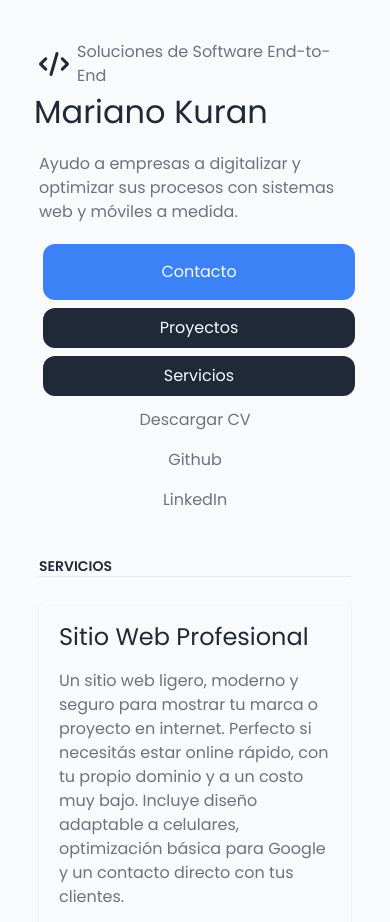
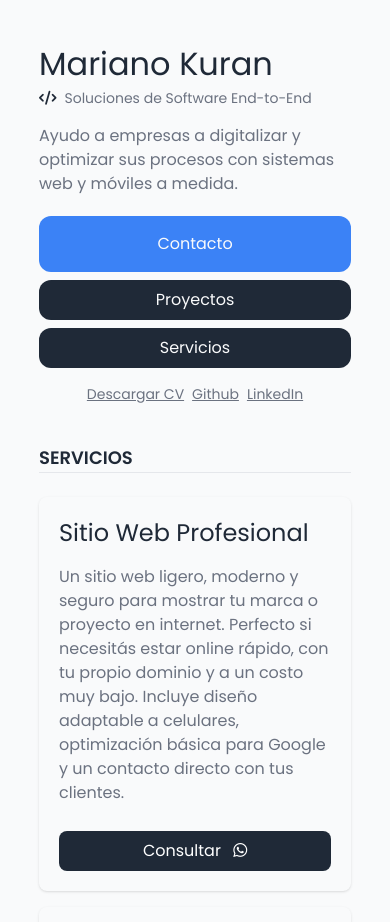
Before and after one commit to MarianoKuran/portfolio, a plain HTML site: page index.html in a window 390 px wide. Shown: the top 922 px of the page. Drawn offline with nearby package versions, Linux system fonts and the light colour scheme.

Commit message:
Update index.html

```diff
--- a/index.html
+++ b/index.html
@@ -3,7 +3,7 @@
     <head>
         <meta charset="UTF-8">
         <meta name="viewport" content="width=device-width, initial-scale=1.0">
-        <title>MK | Desarrollador de software</title>
+        <title>Mariano Kuran | Desarrollador de software</title>
         <!-- Tailwind CSS CDN -->
         <script src="https://cdn.tailwindcss.com"></script>
         <script src="https://kit.fontawesome.com/d821ae6b42.js" crossorigin="anonymous"></script>
@@ -28,20 +28,28 @@
                 <div class="h-full flex md:items-center">
                     <div class="flex flex-col items-start md:block">
                         <div class="flex items-center gap-2 md:gap-5">
-                            <i class="fa-solid fa-code text-[1.5rem] md:text-[3rem]"></i>
-                            <p class="text-[1rem] md:text-[1.8rem] text-gray-500">Soluciones de Software End-to-End</p>
+                            <i class="hidden sm:block fa-solid fa-code text-[1.2rem] md:text-[3rem]"></i>
+                            <p class="hidden sm:block text-[1rem] md:text-[1.8rem] text-gray-500">Soluciones de Software End-to-End</p>
                         </div>
-                        <h1 class="mb-4 ms-[-5px] text-[2rem] md:text-[5.25rem]">Mariano Kuran</h1>
+                        <div class="flex flex-col justify-center items-start mb-4 text-[2rem] md:text-[5.25rem]">
+                            <span class="sm:-ms-1 me-2">Mariano Kuran</span>
+                            <div class="flex items-center">
+                                <i class="sm:hidden fa-solid fa-code text-sm me-2"></i>
+                                <p class="sm:hidden text-sm text-gray-500">Soluciones de Software End-to-End</p>
+                            </div>
+                        </div>
                         <p class="md:w-[60%] md:text-[2rem] text-gray-500">Ayudo a empresas a digitalizar y optimizar sus procesos con sistemas web y móviles a medida.</p>
                         <div class="flex flex-col md:flex-row items-center flex-wrap w-full mt-5 gap-2 md:gap-10 md:text-2xl md:mt-14 text-gray-500 ">
                             <a href="#contact" class="w-full md:w-auto mr-2 py-4 px-5 rounded-xl bg-blue-500 text-center text-gray-50 duration-300 hover:cursor-pointer hover:bg-blue-600">Contacto</a>
                             <a href="/projects.html" class="w-full md:w-auto mr-2 py-2 px-5 rounded-xl md:rounded-3xl bg-gray-800 text-center text-gray-50 duration-300 hover:cursor-pointer hover:bg-gray-900">Proyectos</a>
                             <a href="#services" class="w-full md:w-auto mr-2 py-2 px-5 rounded-xl md:rounded-3xl bg-gray-800 text-center text-gray-50 duration-300 hover:cursor-pointer hover:bg-gray-900">Servicios</a>
-                            <a href="assets/cv.pdf" class="w-full md:w-auto mr-4 py-1 text-center rounded-lg duration-300 hover:cursor-pointer hover:text-gray-800" download>Descargar CV</a>
-                            <i class="fa-solid fa-circle text-[8px] text-gray-500 hidden md:block"></i>
-                            <a href="https://github.com/MarianoKuran" target="_blank" class="w-full md:w-auto mr-4 py-1 text-center rounded-lg duration-300 hover:cursor-pointer hover:text-gray-800">Github</a>
-                            <i class="fa-solid fa-circle text-[8px] text-gray-500 hidden md:block"></i>
-                            <a href="https://www.linkedin.com/in/mariano-kuran-software-developer" target="_blank" class="w-full md:w-auto mr-4 py-1 text-center rounded-lg duration-300 hover:cursor-pointer hover:text-blue-800">LinkedIn</a>
+                            <div class="flex mt-2">
+                                <a href="assets/cv.pdf" class="underline md:w-auto mr-2 text-sm duration-300 hover:cursor-pointer hover:text-gray-800" download>Descargar CV</a>
+                                <i class="fa-solid fa-circle text-[8px] text-gray-500 hidden md:block"></i>
+                                <a href="https://github.com/MarianoKuran" target="_blank" class="underline md:w-auto mr-2 text-sm duration-300 hover:cursor-pointer hover:text-gray-800">Github</a>
+                                <i class="fa-solid fa-circle text-[8px] text-gray-500 hidden md:block"></i>
+                                <a href="https://www.linkedin.com/in/mariano-kuran-software-developer" target="_blank" class="underline md:w-auto mr-2 text-sm duration-300 hover:cursor-pointer hover:text-blue-800">LinkedIn</a>
+                            </div>
                         </div>
                     </div>
                 </div>
@@ -49,7 +57,7 @@
 
             <!-- services -->
             <section id="services" class="pb-10">
-                <h2 class="mb-6 font-semibold text-sm md:text-2xl text-gray-800 uppercase border-b md:border-none">Servicios</h2>
+                <h2 class="mb-6 font-semibold text-lg md:text-2xl text-gray-800 uppercase border-b md:border-none">Servicios</h2>
                 <div class="h-full flex flex-wrap gap-4 justify-center md:justify-start">
                     <div class="w-full md:w-fit max-w-[450px] p-5 md:p-10 rounded-lg shadow hover:shadow-lg duration-200">
                         <h3 class="text-2xl md:text-4xl text-gray-800">Sitio Web Profesional</h3>
@@ -80,7 +88,7 @@
 
             <!-- skills -->
             <section id="skills" class="pb-10">
-                <h2 class="mb-6 font-semibold text-sm md:text-2xl text-gray-800 uppercase border-b md:border-none">Tecnologías</h2>
+                <h2 class="mb-6 font-semibold text-lg md:text-2xl text-gray-800 uppercase border-b md:border-none">Tecnologías</h2>
                 <div class="h-full flex flex-wrap gap-4 md:items-center">
                     <div class="py-2 px-5 rounded-lg border border-gray-200 text-gray-600 duration-100 hover:cursor-default hover:shadow">PHP</div>
                     <div class="py-2 px-5 rounded-lg border border-gray-200 text-gray-600 duration-100 hover:cursor-default hover:shadow">Laravel</div>
@@ -97,7 +105,7 @@
 
             <!-- About -->
             <section id="about" class="pb-10">
-                <h2 class="mb-6 font-semibold text-sm md:text-2xl text-gray-800 uppercase border-b md:border-none">Sobre mi</h2>
+                <h2 class="mb-6 font-semibold text-lg md:text-2xl text-gray-800 uppercase border-b md:border-none">Sobre mi</h2>
                 <div class="h-full flex md:items-center">
                     <p class="text-gray-500 md:text-2xl">
                         Soy un desarrollador web apasionado por crear interfaces modernas, funcionales y atractivas.
@@ -109,7 +117,7 @@
 
             <!-- Contact -->
             <section id="contact" class="pb-10">
-                <h2 class="mb-6 font-semibold text-sm md:text-2xl text-gray-800 uppercase border-b md:border-none">Contáctame</h2>
+                <h2 class="mb-6 font-semibold text-lg md:text-2xl text-gray-800 uppercase border-b md:border-none">Contáctame</h2>
                 <div class="h-full flex flex-col">
                     <div class="text-gray-500 md:text-2xl">¿Tienes un proyecto en mente? Trabajemos juntos para crear algo excepcional.</div>
                     <a href="mailto:marianokurandev@gmail.com" class="underline mt-2 md:text-xl">marianokurandev@gmail.com</a>
```
